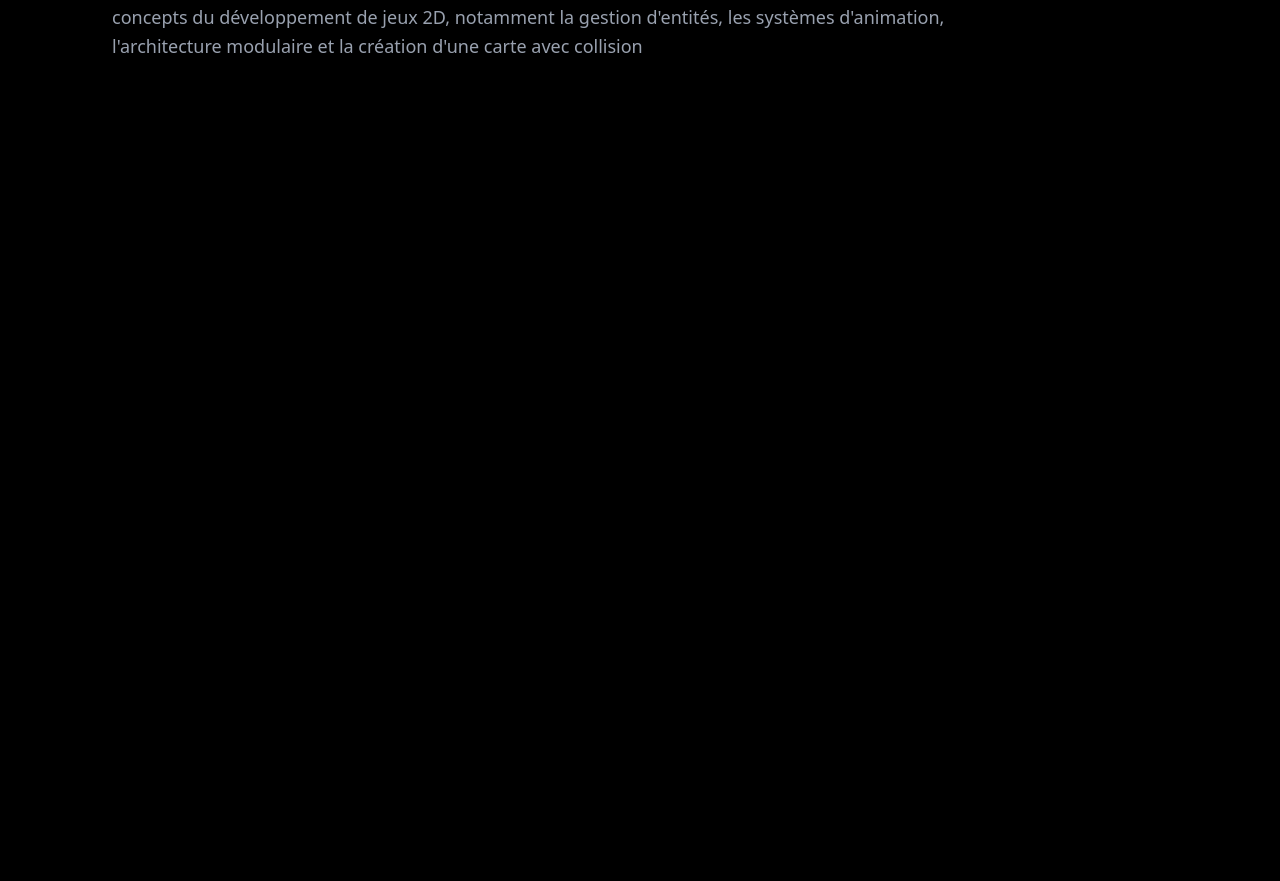
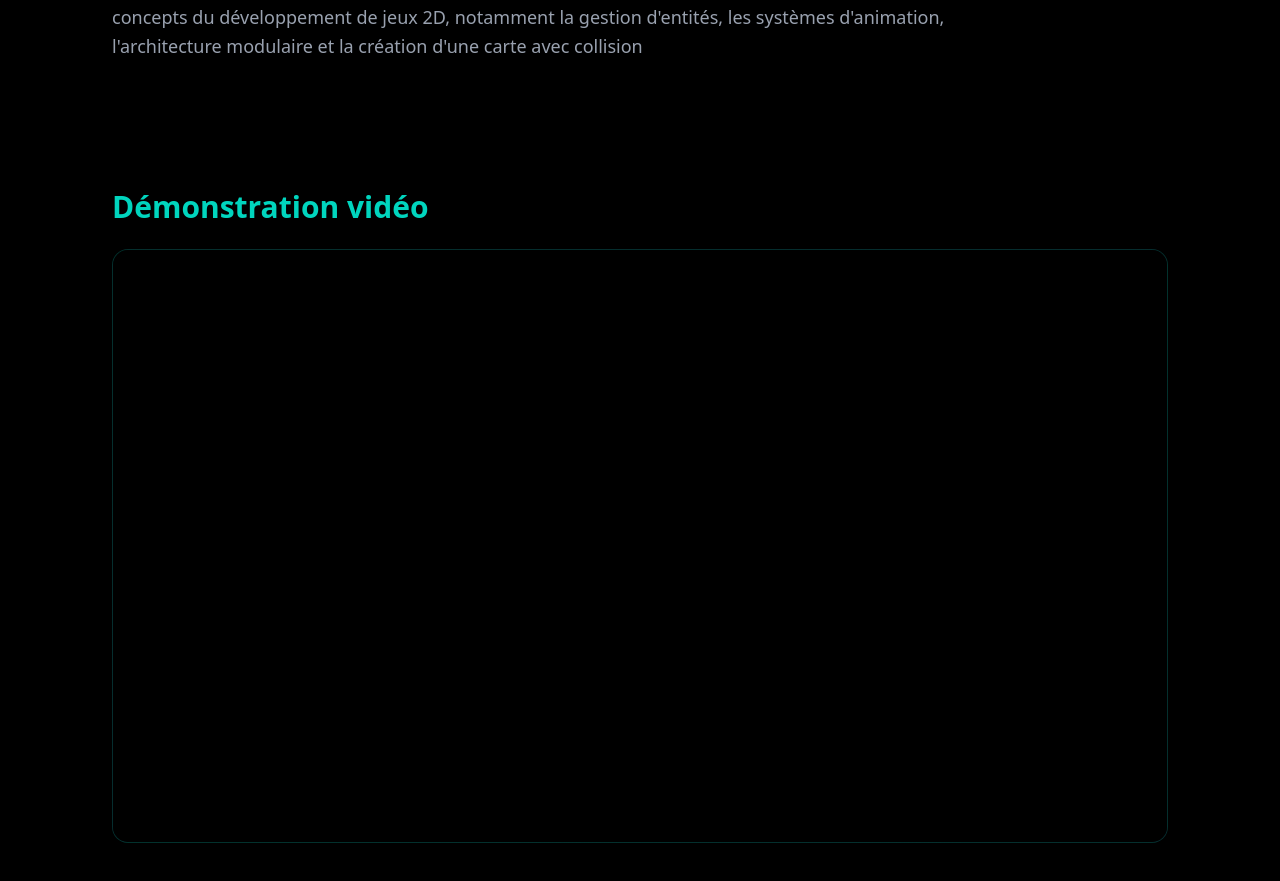
Before and after one commit to eden77-rgb/Portfolio, a React (Vite) app: page /project/1 in a window 1280 px wide. Shown: the part 820-1701 px from the top of the page. Before the commit the page ends 945 px from the top, so only its background shows below. Built offline with nearby package versions, Linux system fonts and the light colour scheme.

Commit message:
Ajout de ProjectVideo

```diff
--- /dev/null
+++ b/src/components/ProjectPage/ProjectVideo.tsx
@@ -0,0 +1,23 @@
+import type { ProjectVideoProps } from "@/types"
+
+const ProjectVideo = ({ video }: ProjectVideoProps) => {
+    return (
+        <div className="px-12 md:px-20 lg:px-28 py-16">
+            <h2 className="text-2xl md:text-3xl font-bold text-teal-400 mb-6">
+                Démonstration vidéo
+            </h2>
+
+            <div className="relative aspect-video rounded-2xl overflow-hidden border border-teal-500/20 bg-linear-to-br from-teal-900/20 to-gray-900/40">
+                <iframe
+                    src={video.path}
+                    title={video.alt ? video.alt : ""}
+                    className="w-full h-full"
+                    allowFullScreen
+                    allow="accelerometer; autoplay; clipboard-write; encrypted-media; gyroscope; picture-in-picture"
+                />
+            </div>
+        </div>
+    )
+}
+
+export default ProjectVideo
--- a/src/components/ProjectPage/index.ts
+++ b/src/components/ProjectPage/index.ts
@@ -1,2 +1,3 @@
 export { default as ProjectHero } from "./ProjectHero";
 export { default as ProjectDescription } from "./ProjectDescription"
+export { default as ProjectVideo } from "./ProjectVideo"
--- a/src/pages/ProjectPage.tsx
+++ b/src/pages/ProjectPage.tsx
@@ -1,7 +1,7 @@
 import { useParams } from "react-router-dom"
 import { projects } from "@/data/projects"
 import type { Project } from "@/types"
-import { ProjectDescription, ProjectHero } from "@/components/ProjectPage"
+import { ProjectVideo, ProjectDescription, ProjectHero } from "@/components/ProjectPage"
 
 export function ProjectPage() {
     const { id } = useParams()
@@ -51,6 +51,12 @@ export function ProjectPage() {
             <ProjectHero projet={project} />
 
             <ProjectDescription description={project.description} />
+
+            {project.video &&
+                <ProjectVideo video={project.video} />
+            }
+
+
         </div>
     )
 }
--- a/src/types/components.ts
+++ b/src/types/components.ts
@@ -1,4 +1,4 @@
-import type { Project, ProjetBySection, Stack } from "@/types"
+import type { Media, Project, ProjetBySection, Stack } from "@/types"
 
 export type ButtonProps = {
     title: string,
@@ -29,3 +29,7 @@ export type ProjectHeroProps = {
 export type ProjectDescriptionProps = {
     description: string
 }
+
+export type ProjectVideoProps = {
+    video: Media
+}
```
